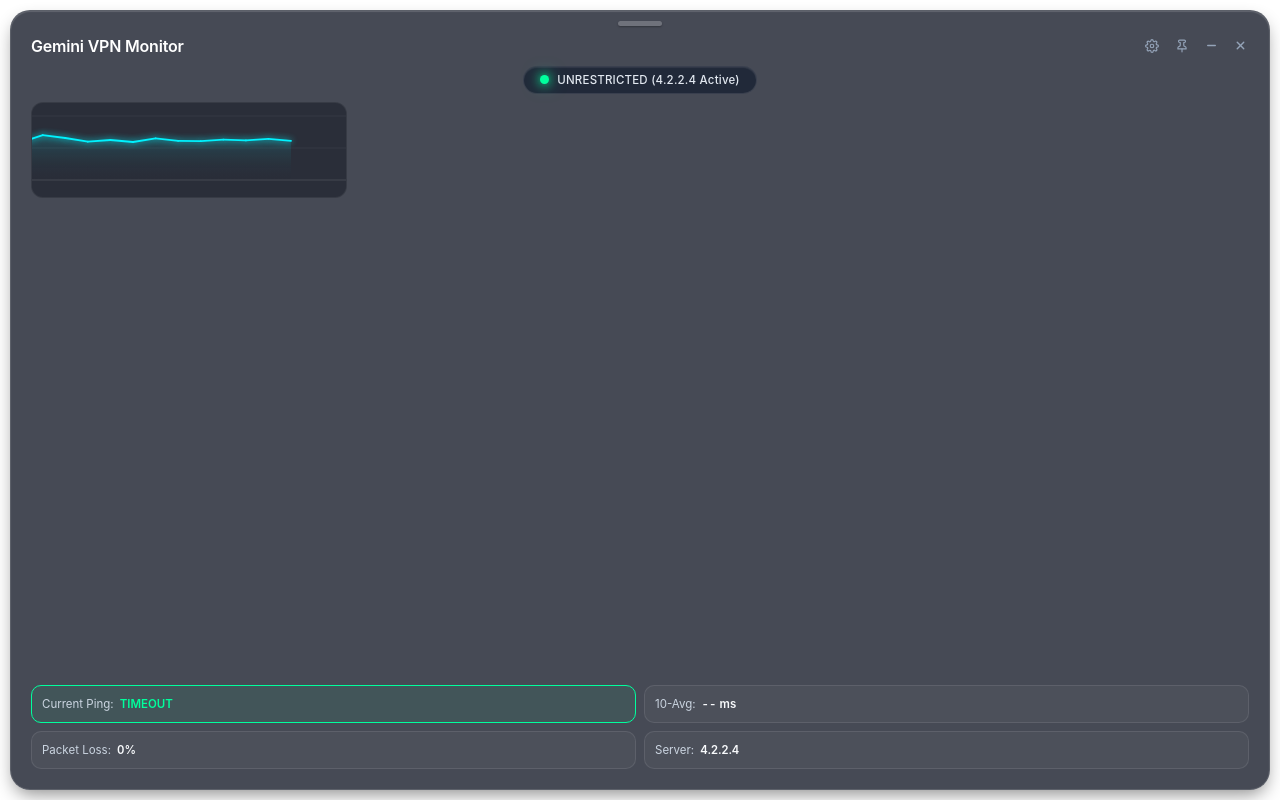
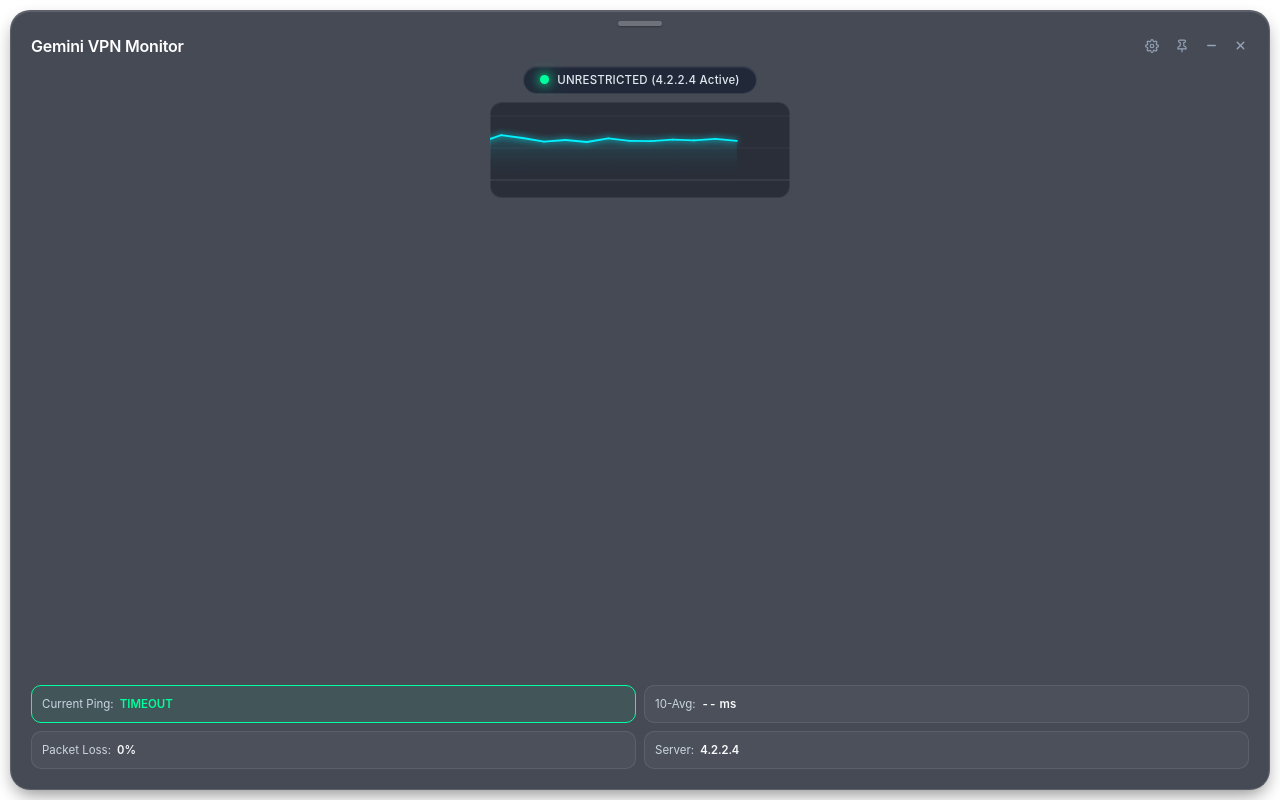
Before and after one commit to sksbkt/gemini-vpn-monitor, a React (Vite) app: page / in a window 1280 px wide. Built offline with nearby package versions, Linux system fonts and the light colour scheme.

Commit message:
fix(ui): center oscilloscope graph and prevent tooltip clipping on high ping values

```diff
--- a/src/App.tsx
+++ b/src/App.tsx
@@ -75,7 +75,7 @@ export const App: React.FC = () => {
       {/* 60 FPS Oscilloscope Canvas Stream */}
       <PingOscilloscope
         latestPing={latestPing}
-        width={316}
+        width={300}
         height={96}
         windowSec={14}
         playbackDelaySec={2.0}
--- a/src/components/PingOscilloscope.tsx
+++ b/src/components/PingOscilloscope.tsx
@@ -16,7 +16,7 @@ export interface PingOscilloscopeProps {
   windowSec?: number;
   /** Playback delay buffer in seconds to prevent empty trailing edge (default: 2.0) */
   playbackDelaySec?: number;
-  /** Target width in pixels (default: 316) */
+  /** Target width in pixels (default: 300) */
   width?: number;
   /** Target height in pixels (default: 96) */
   height?: number;
@@ -40,7 +40,7 @@ export const PingOscilloscope: React.FC<PingOscilloscopeProps> = ({
   latestPing,
   windowSec = 14,
   playbackDelaySec = 2.0,
-  width = 316,
+  width = 300,
   height = 96,
   className = '',
 }) => {
@@ -307,16 +307,18 @@ export const PingOscilloscope: React.FC<PingOscilloscopeProps> = ({
             `;
             tip.style.display = 'block';
 
-            const normLeft = Math.max(46, Math.min(w - 46, hover.x));
+            const normLeft = Math.max(52, Math.min(width - 52, hover.x));
             tip.style.left = `${normLeft}px`;
 
             const normY = hy / dpr;
-            if (normY < 32) {
-              tip.style.top = `${normY + 18}px`;
+            if (normY < 44) {
+              // High latency points (upper half of graph): display tooltip below the cursor point
+              tip.style.top = `${normY + 14}px`;
               tip.style.transform = 'translate(-50%, 0)';
             } else {
-              tip.style.top = `${normY}px`;
-              tip.style.transform = 'translate(-50%, -125%)';
+              // Lower latency points (lower half of graph): display tooltip above the cursor point
+              tip.style.top = `${normY - 12}px`;
+              tip.style.transform = 'translate(-50%, -100%)';
             }
           } else if (tipRef.current) {
             tipRef.current.style.display = 'none';
@@ -364,12 +366,13 @@ export const PingOscilloscope: React.FC<PingOscilloscopeProps> = ({
         width: `${width}px`,
         height: `${height}px`,
         position: 'relative',
-        overflow: 'hidden',
+        overflow: 'visible',
         borderRadius: '12px',
         background: 'rgba(10, 15, 26, 0.45)',
         border: '1px solid rgba(255, 255, 255, 0.06)',
-        marginBottom: '12px',
+        margin: '0 auto 12px auto',
         cursor: 'crosshair',
+        zIndex: 10,
       }}
       className={`wave-container ping-oscilloscope-widget ${className}`}
     >
@@ -379,6 +382,7 @@ export const PingOscilloscope: React.FC<PingOscilloscopeProps> = ({
           width: `${width}px`,
           height: `${height}px`,
           display: 'block',
+          borderRadius: '12px',
         }}
       />
       <div
--- a/styles.css
+++ b/styles.css
@@ -175,17 +175,19 @@ body {
 /* Wave Chart Container & Vector Oscilloscope */
 .wave-container {
   width: 100%;
+  max-width: 300px;
   height: 96px;
-  margin-bottom: 12px;
+  margin: 0 auto 12px auto;
   position: relative;
   display: flex;
   align-items: center;
   justify-content: center;
-  overflow: hidden;
+  overflow: visible;
   border-radius: 12px;
   background: rgba(10, 15, 26, 0.45);
   border: 1px solid rgba(255, 255, 255, 0.06);
   cursor: crosshair;
+  z-index: 10;
 }
 
 .wave-svg {
```
Also changed, not shown: .gsd/DEBUG.md.
